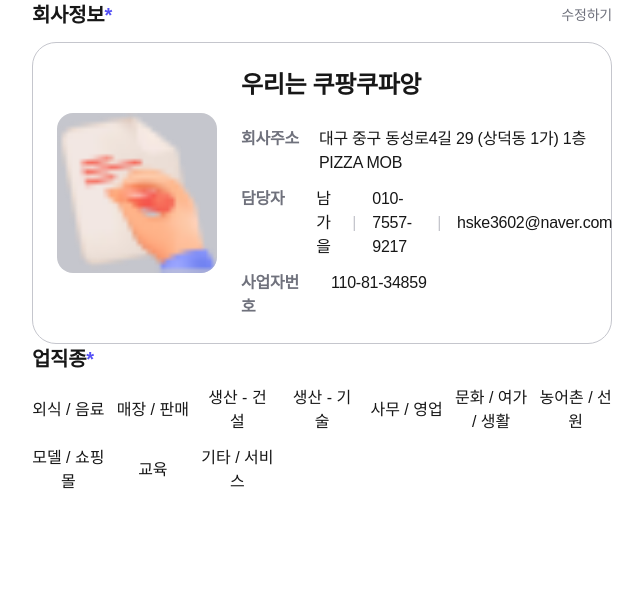
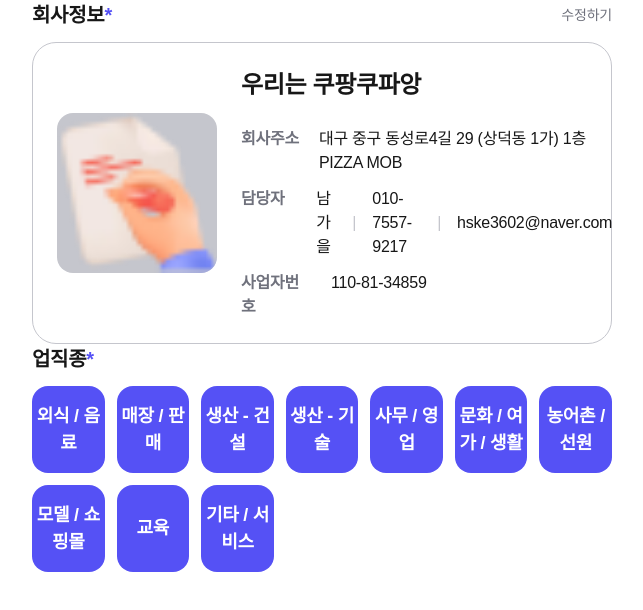
Before and after one commit to Core-Foreign-Employee-Hiring/Front-end, a Next.js app in the folder forwork-fe/: page /registration in a window 1280 px wide. Shown: the top 610 px of the page, without its empty margins (318-961 px from the left). Built offline with nearby package versions, Linux system fonts and the light colour scheme; a web font is replaced by a local one.

Commit message:
style: button 스타일 추가 #3

```diff
--- a/forwork-fe/src/app/globals.css
+++ b/forwork-fe/src/app/globals.css
@@ -58,3 +58,13 @@
     @apply text-h6 leading-[1.5] tracking-[-0.015em] font-medium font-pretendard
   }
 }
+
+@layer components {
+  /* 버튼 컴포넌트 스타일 */
+  .bg-main-button {
+    @apply py-[16.5px] rounded-[16px] bg-main subtitle-lg text-white
+  }
+  .bg-gray2-button {
+    @apply py-[16.5px] rounded-[16px] bg-gray2 subtitle-lg text-gray5
+  }
+}
```
